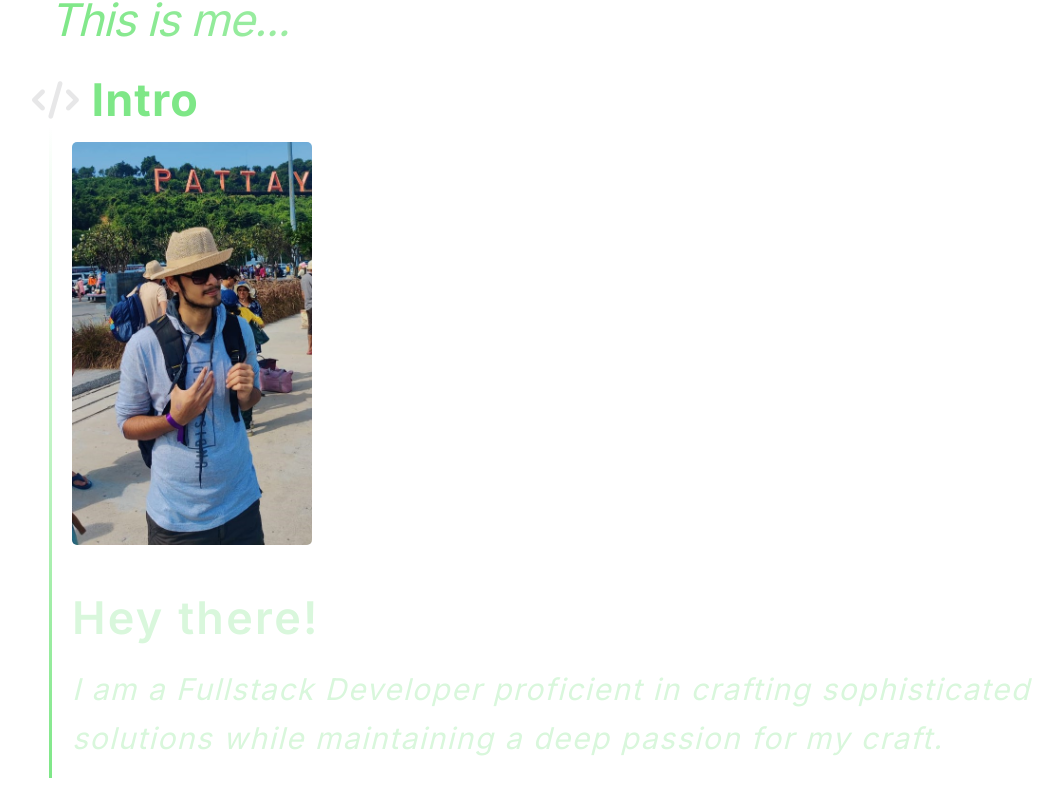
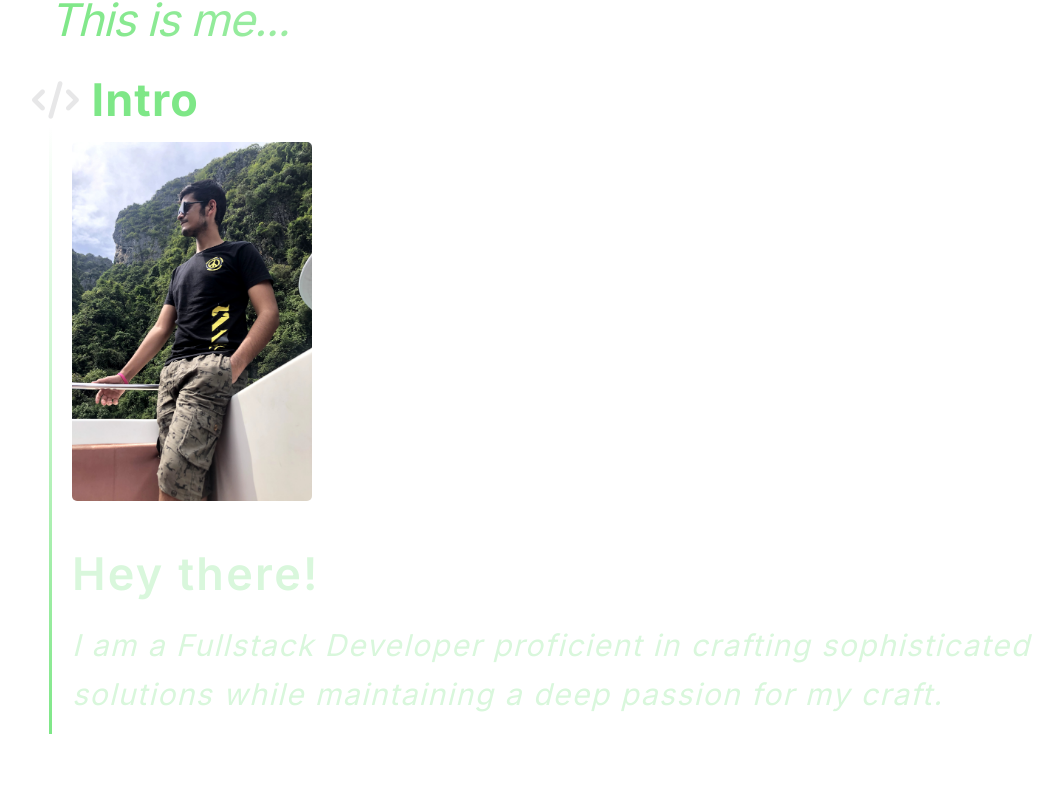
Before and after one commit to AnkurParchani/My-portfolio, a React (Vite) app: page / in a window 1280 px wide. Shown: the part 888-1700 px from the top of the page, without its empty margins (79-1142 px from the left). Built offline with nearby package versions, Linux system fonts and the light colour scheme.

Commit message:
fix: Changing  image and removing js icon from project showcase

```diff
--- a/src/components/features/intro/Intro.jsx
+++ b/src/components/features/intro/Intro.jsx
@@ -15,7 +15,7 @@ export default function Intro() {
         <div className="flex flex-col gap-10">
           <img
             className="mb-10 w-96 rounded-lg bg-contain bg-center"
-            src="Images/my-image.jpeg"
+            src="Images/my-image.jpg"
             alt="my-image"
           />
           <h2 className="text-5xl font-semibold tracking-wider text-[#d9f7dc] sm:text-6xl lg:text-7xl">
--- a/src/components/features/work/Work.jsx
+++ b/src/components/features/work/Work.jsx
@@ -57,11 +57,7 @@ export default function Work() {
             projectDescription={projectDescription.myPortfolio}
             goToProject="see codebase"
             projectLink="https://github.com/AnkurParchani/My-portfolio"
-            projectIcons={[
-              "tailwind-icon.png",
-              "react-icon.png",
-              "js-icon.svg",
-            ]}
+            projectIcons={["tailwind-icon.png", "react-icon.png"]}
             projectImg="My-portfolio.png"
           />
         </div>
```
Also changed, not shown: public/Images/my-image.jpeg (deleted), public/Images/my-image.jpg (added).
